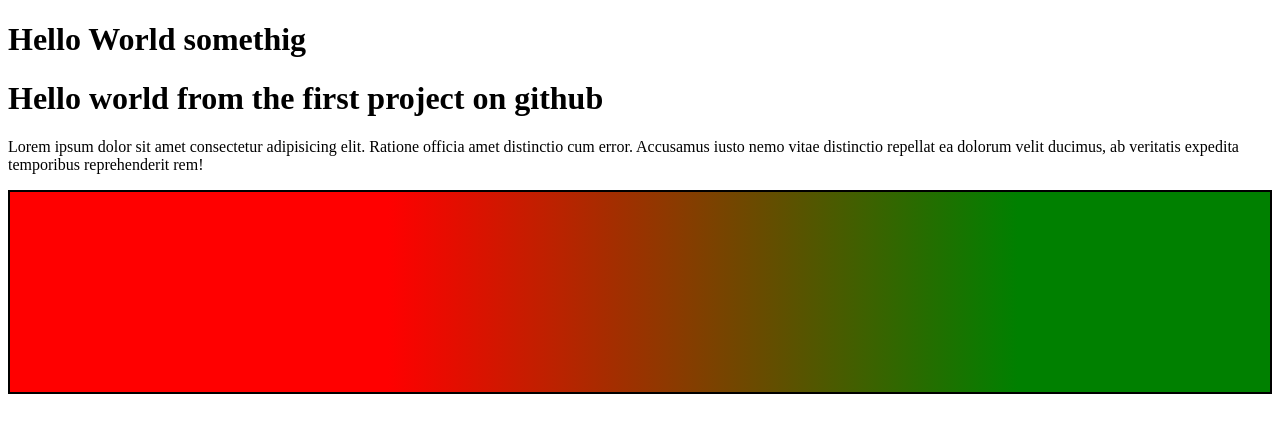
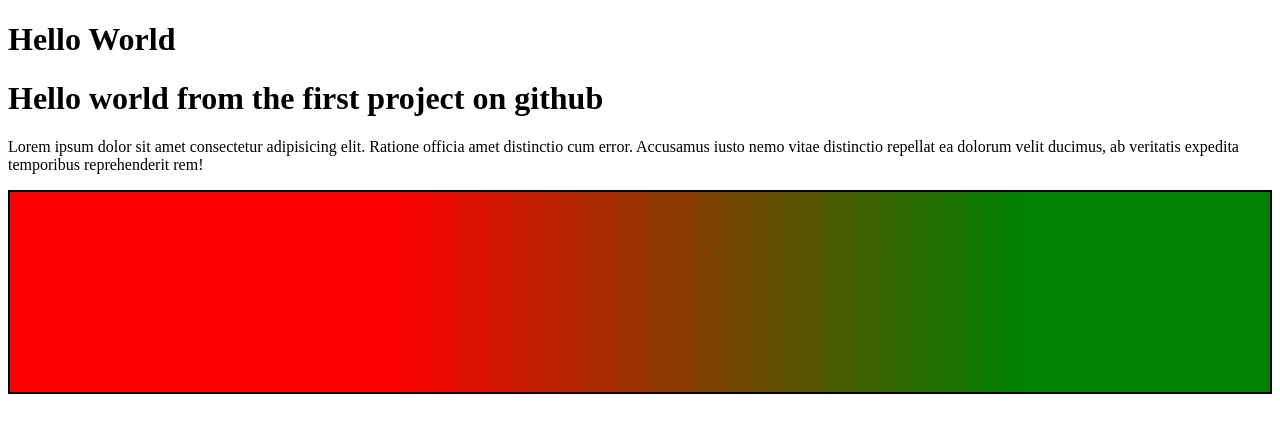
Before and after one commit to MElsayed3/test1, a plain HTML site: page index.html in a window 1280 px wide. Drawn offline with Linux system fonts and the light colour scheme.

Commit message:
'changes'

```diff
--- a/index.html
+++ b/index.html
@@ -13,7 +13,7 @@
 </head>
 <body>
     <div class="whole-page">
-        <h1>Hello World somethig</h1>
+        <h1>Hello World</h1>
         <div class="">
             <h1>Hello world from the first project on github</h1>
         </div>
```
